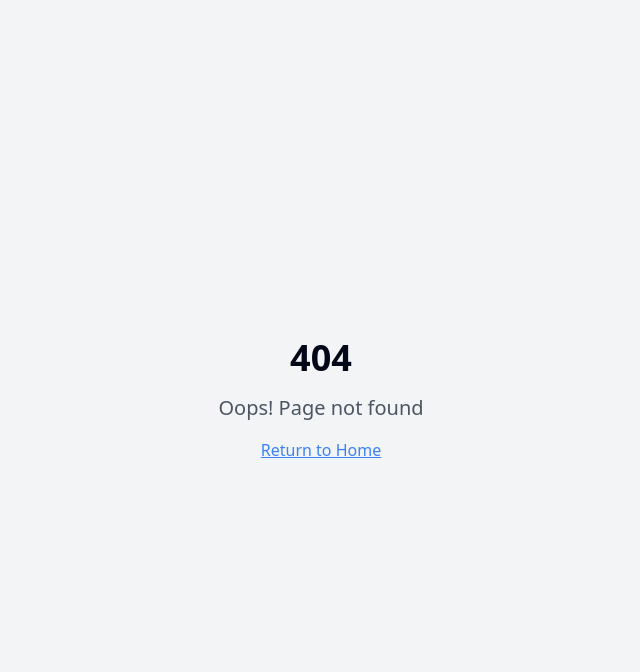
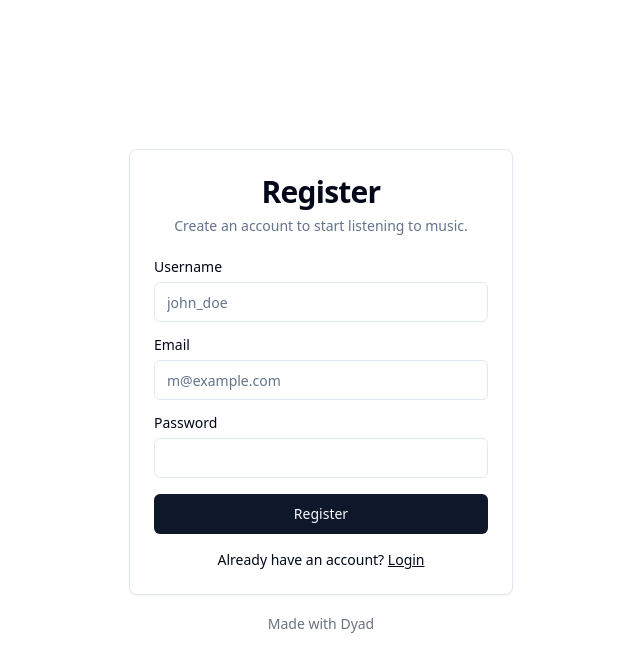
Before and after one commit to ephesis85/busy-beluga-blink, a React (Vite) app: page /register in a window 1280 px wide. Before the commit this address had no page. Shown: the top 672 px of the page, without its empty margins (319-959 px from the left). Built offline with nearby package versions, Linux system fonts and the light colour scheme.

Commit message:
[dyad] wrote 6 file(s)

```diff
--- a/src/App.tsx
+++ b/src/App.tsx
@@ -3,28 +3,35 @@ import { Toaster as Sonner } from "@/components/ui/sonner";
 import { TooltipProvider } from "@/components/ui/tooltip";
 import { QueryClient, QueryClientProvider } from "@tanstack/react-query";
 import { BrowserRouter, Routes, Route } from "react-router-dom";
+import { ThemeProvider } from "@/components/ThemeProvider"; // Import ThemeProvider
 import Index from "./pages/Index";
-import Profile from "./pages/Profile"; // Import the new Profile page
-import Settings from "./pages/Settings"; // Import the new Settings page
+import Profile from "./pages/Profile";
+import Settings from "./pages/Settings";
+import Login from "./pages/Login"; // Import the new Login page
+import Register from "./pages/Register"; // Import the new Register page
 import NotFound from "./pages/NotFound";
 
 const queryClient = new QueryClient();
 
 const App = () => (
   <QueryClientProvider client={queryClient}>
+    <ThemeProvider defaultTheme="system" attribute="class"> {/* Wrap with ThemeProvider */}
       <TooltipProvider>
         <Toaster />
         <Sonner />
         <BrowserRouter>
           <Routes>
             <Route path="/" element={<Index />} />
-          <Route path="/profile" element={<Profile />} /> {/* Add route for Profile */}
-          <Route path="/settings" element={<Settings />} /> {/* Add route for Settings */}
+            <Route path="/profile" element={<Profile />} />
+            <Route path="/settings" element={<Settings />} />
+            <Route path="/login" element={<Login />} /> {/* Add route for Login */}
+            <Route path="/register" element={<Register />} /> {/* Add route for Register */}
             {/* ADD ALL CUSTOM ROUTES ABOVE THE CATCH-ALL "*" ROUTE */}
             <Route path="*" element={<NotFound />} />
           </Routes>
         </BrowserRouter>
       </TooltipProvider>
+    </ThemeProvider>
   </QueryClientProvider>
 );
 
--- /dev/null
+++ b/src/components/ThemeProvider.tsx
@@ -0,0 +1,9 @@
+"use client";
+
+import * as React from "react";
+import { ThemeProvider as NextThemesProvider } from "next-themes";
+import { type ThemeProviderProps } from "next-themes/dist/types";
+
+export function ThemeProvider({ children, ...props }: ThemeProviderProps) {
+  return <NextThemesProvider {...props}>{children}</NextThemesProvider>;
+}
--- a/src/components/layout/Sidebar.tsx
+++ b/src/components/layout/Sidebar.tsx
@@ -2,7 +2,7 @@
 
 import React from "react";
 import { Link } from "react-router-dom";
-import { Home, Music, Settings, User } from "lucide-react";
+import { Home, Music, Settings, User, LogIn } from "lucide-react"; // Import LogIn icon
 import { cn } from "@/lib/utils";
 import { Button } from "@/components/ui/button";
 import { ScrollArea } from "@/components/ui/scroll-area";
@@ -21,12 +21,12 @@ const Sidebar = ({ className }: SidebarProps) => {
     {
       name: "Profile",
       icon: User,
-      href: "/profile", // Placeholder route
+      href: "/profile",
     },
     {
       name: "Settings",
       icon: Settings,
-      href: "/settings", // Placeholder route
+      href: "/settings",
     },
   ];
 
@@ -53,6 +53,20 @@ const Sidebar = ({ className }: SidebarProps) => {
             ))}
           </div>
         </div>
+        <div className="px-3 py-2">
+          <h2 className="mb-2 px-4 text-lg font-semibold tracking-tight">
+            Account
+          </h2>
+          <div className="space-y-1">
+            <Button variant="ghost" className="w-full justify-start" asChild>
+              <Link to="/login">
+                <LogIn className="mr-2 h-4 w-4" />
+                Login
+              </Link>
+            </Button>
+            {/* You might add a Logout button here later, conditionally rendered */}
+          </div>
+        </div>
       </div>
     </div>
   );
--- /dev/null
+++ b/src/pages/Login.tsx
@@ -0,0 +1,52 @@
+"use client";
+
+import React from "react";
+import { Link } from "react-router-dom";
+import { Card, CardContent, CardHeader, CardTitle, CardDescription } from "@/components/ui/card";
+import { Label } from "@/components/ui/label";
+import { Input } from "@/components/ui/input";
+import { Button } from "@/components/ui/button";
+import { MadeWithDyad } from "@/components/made-with-dyad";
+
+const Login = () => {
+  const handleSubmit = (e: React.FormEvent) => {
+    e.preventDefault();
+    console.log("Login attempt");
+    // In a real app, this would send credentials to the backend
+  };
+
+  return (
+    <div className="min-h-screen flex flex-col items-center justify-center bg-background p-4">
+      <Card className="w-full max-w-sm">
+        <CardHeader className="text-center">
+          <CardTitle className="text-3xl font-bold">Login</CardTitle>
+          <CardDescription>Enter your credentials to access your music.</CardDescription>
+        </CardHeader>
+        <CardContent>
+          <form onSubmit={handleSubmit} className="grid gap-4">
+            <div className="grid gap-2">
+              <Label htmlFor="email">Email</Label>
+              <Input id="email" type="email" placeholder="m@example.com" required />
+            </div>
+            <div className="grid gap-2">
+              <Label htmlFor="password">Password</Label>
+              <Input id="password" type="password" required />
+            </div>
+            <Button type="submit" className="w-full">
+              Login
+            </Button>
+          </form>
+          <div className="mt-4 text-center text-sm">
+            Don't have an account?{" "}
+            <Link to="/register" className="underline">
+              Sign up
+            </Link>
+          </div>
+        </CardContent>
+      </Card>
+      <MadeWithDyad />
+    </div>
+  );
+};
+
+export default Login;
--- /dev/null
+++ b/src/pages/Register.tsx
@@ -0,0 +1,56 @@
+"use client";
+
+import React from "react";
+import { Link } from "react-router-dom";
+import { Card, CardContent, CardHeader, CardTitle, CardDescription } from "@/components/ui/card";
+import { Label } from "@/components/ui/label";
+import { Input } from "@/components/ui/input";
+import { Button } from "@/components/ui/button";
+import { MadeWithDyad } from "@/components/made-with-dyad";
+
+const Register = () => {
+  const handleSubmit = (e: React.FormEvent) => {
+    e.preventDefault();
+    console.log("Registration attempt");
+    // In a real app, this would send user data to the backend
+  };
+
+  return (
+    <div className="min-h-screen flex flex-col items-center justify-center bg-background p-4">
+      <Card className="w-full max-w-sm">
+        <CardHeader className="text-center">
+          <CardTitle className="text-3xl font-bold">Register</CardTitle>
+          <CardDescription>Create an account to start listening to music.</CardDescription>
+        </CardHeader>
+        <CardContent>
+          <form onSubmit={handleSubmit} className="grid gap-4">
+            <div className="grid gap-2">
+              <Label htmlFor="username">Username</Label>
+              <Input id="username" type="text" placeholder="john_doe" required />
+            </div>
+            <div className="grid gap-2">
+              <Label htmlFor="email">Email</Label>
+              <Input id="email" type="email" placeholder="m@example.com" required />
+            </div>
+            <div className="grid gap-2">
+              <Label htmlFor="password">Password</Label>
+              <Input id="password" type="password" required />
+            </div>
+            <Button type="submit" className="w-full">
+              Register
+            </Button>
+          </form>
+          <div className="mt-4 text-center text-sm">
+            Already have an account?{" "}
+            <Link to="/login" className="underline">
+              Login
+            </Link>
+          </div>
+        </CardContent>
+      </Card>
+      <MadeWithDyad />
+    </div>
+  );
+};
+
+export default Register;
--- a/src/pages/Settings.tsx
+++ b/src/pages/Settings.tsx
@@ -8,8 +8,15 @@ import { Label } from "@/components/ui/label";
 import { Switch } from "@/components/ui/switch";
 import { Separator } from "@/components/ui/separator";
 import { Button } from "@/components/ui/button";
+import { useTheme } from "next-themes"; // Import useTheme
 
 const Settings = () => {
+  const { theme, setTheme } = useTheme();
+
+  const handleDarkModeToggle = (checked: boolean) => {
+    setTheme(checked ? "dark" : "light");
+  };
+
   return (
     <MainLayout>
       <div className="flex flex-col items-center justify-center p-4">
@@ -20,7 +27,11 @@ const Settings = () => {
           <CardContent className="grid gap-6">
             <div className="flex items-center justify-between">
               <Label htmlFor="dark-mode">Dark Mode</Label>
-              <Switch id="dark-mode" />
+              <Switch
+                id="dark-mode"
+                checked={theme === "dark"}
+                onCheckedChange={handleDarkModeToggle}
+              />
             </div>
             <Separator />
             <div className="flex items-center justify-between">
```
Lines whose indentation alone changed are shown as unchanged.
